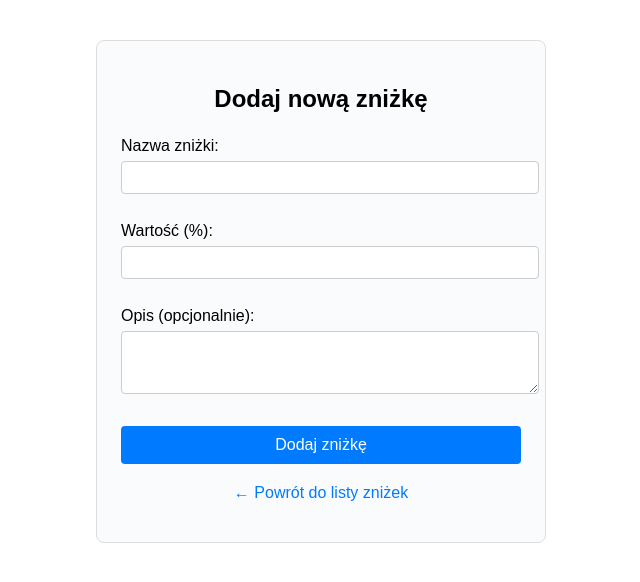
After one commit to M3T1X1/language_courses, a Laravel app: a page that uses resources/views/znizki/dodajZnizke.blade.php in a window 1280 px wide. The commit adds this page. Shown: the top 582 px of the page, without its empty margins (319-959 px from the left). Run offline with Laravel 12, Linux system fonts and the light colour scheme.

Commit message:
dodano widok dla guzika [dodaj znizke], umieszczono widoki w odpowiednich folderach

```diff
--- a/app/Http/Controllers/ZnizkaController.php
+++ b/app/Http/Controllers/ZnizkaController.php
@@ -11,15 +11,14 @@ class ZnizkaController extends Controller
     public function index()
     {
         $znizki = Znizka::all();
-        return view('znizki', compact('znizki'));
+        return view('znizki.znizki', compact('znizki'));  // <--- zmienione na 'znizki.znizki'
     }
 
     // Pokaż formularz dodawania nowej zniżki
-    public function create()
-    {
-        return view('znizki.create');
-    }
-
+  public function create()
+{
+    return view('znizki.dodajZnizke');
+}
     // Zapisz nową zniżkę do bazy
     public function store(Request $request)
     {
--- /dev/null
+++ b/resources/views/znizki/dodajZnizke.blade.php
@@ -0,0 +1,124 @@
+<!DOCTYPE html>
+<html lang="pl">
+<head>
+    <meta charset="UTF-8">
+    <title>Dodaj zniżkę</title>
+    <style>
+        .form-container {
+            max-width: 400px;
+            margin: 40px auto;
+            padding: 24px;
+            border: 1px solid #ddd;
+            border-radius: 8px;
+            background: #fafbfc;
+            font-family: Arial, sans-serif;
+        }
+        .form-container h2 {
+            text-align: center;
+            margin-bottom: 24px;
+        }
+        .form-group {
+            margin-bottom: 16px;
+        }
+        label {
+            display: block;
+            margin-bottom: 6px;
+        }
+        input[type="text"],
+        input[type="number"],
+        textarea {
+            width: 100%;
+            padding: 8px;
+            margin-bottom: 12px;
+            border: 1px solid #ccc;
+            border-radius: 4px;
+            font-family: Arial, sans-serif;
+        }
+        button {
+            width: 100%;
+            padding: 10px;
+            background: #007bff;
+            color: #fff;
+            border: none;
+            border-radius: 4px;
+            font-size: 16px;
+        }
+        .alert {
+            background: #f8d7da;
+            color: #721c24;
+            padding: 8px 12px;
+            border-radius: 4px;
+            margin-bottom: 16px;
+        }
+        .links {
+            margin-top: 20px;
+            text-align: center;
+        }
+        .links a {
+            color: #007bff;
+            text-decoration: none;
+        }
+    </style>
+</head>
+<body>
+<div class="form-container">
+    <h2>Dodaj nową zniżkę</h2>
+
+    {{-- Komunikaty o błędach --}}
+    @if ($errors->any())
+        <div class="alert">
+            <ul>
+                @foreach ($errors->all() as $error)
+                    <li>{{ $error }}</li>
+                @endforeach
+            </ul>
+        </div>
+    @endif
+
+    <form method="POST" action="{{ route('znizki.store') }}">
+        @csrf
+
+        <div class="form-group">
+            <label for="nazwa_znizki">Nazwa zniżki:</label>
+            <input
+                type="text"
+                id="nazwa_znizki"
+                name="nazwa_znizki"
+                value="{{ old('nazwa_znizki') }}"
+                required
+            >
+        </div>
+
+        <div class="form-group">
+            <label for="wartosc">Wartość (%):</label>
+            <input
+                type="number"
+                id="wartosc"
+                name="wartosc"
+                min="0"
+                max="100"
+                value="{{ old('wartosc') }}"
+                required
+            >
+        </div>
+
+        <div class="form-group">
+            <label for="opis">Opis (opcjonalnie):</label>
+            <textarea
+                id="opis"
+                name="opis"
+                rows="3"
+            >{{ old('opis') }}</textarea>
+        </div>
+
+        <button type="submit">Dodaj zniżkę</button>
+    </form>
+
+    <div class="links">
+        <p>
+            <a href="{{ route('znizki.index') }}">← Powrót do listy zniżek</a>
+        </p>
+    </div>
+</div>
+</body>
+</html>
--- a/resources/views/znizki.blade.php
+++ b/resources/views/znizki/znizki.blade.php
@@ -144,9 +144,7 @@
   <div class="main-content p-4">
     <div class="d-flex justify-content-between align-items-center mb-4">
       <h2 class="admin-title">Zniżki</h2>
-      <a href="{{ route('znizki.create') }}" class="btn btn-primary">
-        <i class="bi bi-plus-lg"></i> Dodaj zniżkę
-      </a>
+      <a href="{{ route('znizki.create') }}">Dodaj zniżkę</a>
     </div>
 
     @if(session('success'))
--- a/routes/web.php
+++ b/routes/web.php
@@ -9,6 +9,7 @@ use App\Http\Controllers\ZnizkaController;
 Route::get('/admin/transakcje', [AdminController::class, 'showTransactions'])->name('admin.transakcje');
 Route::get('/transakcje', [TransakcjeController::class, 'index'])->name('transakcje');
 Route::resource('znizki', ZnizkaController::class);
+
 
 Route::get('/', function () {
     return view('welcome');
```
Also changed, not shown: resources/views/transakcje/transakcje.blade.php (renamed from resources/views/transakcje.blade.php).
